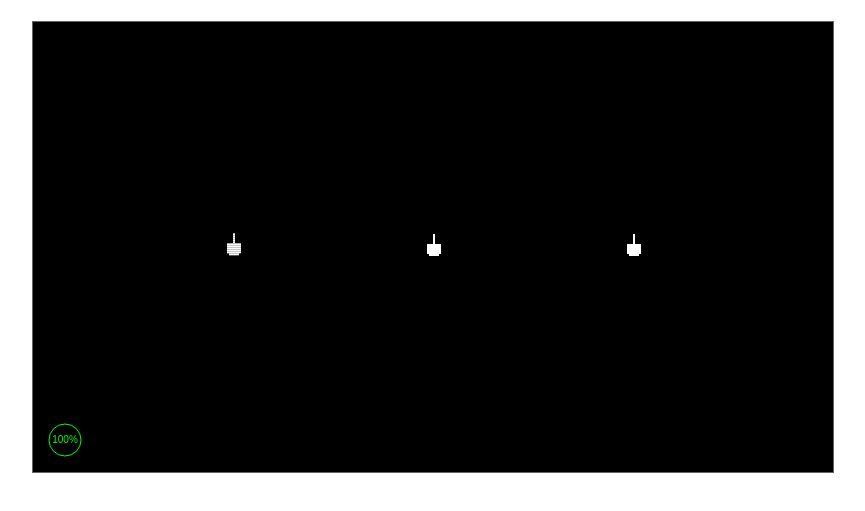
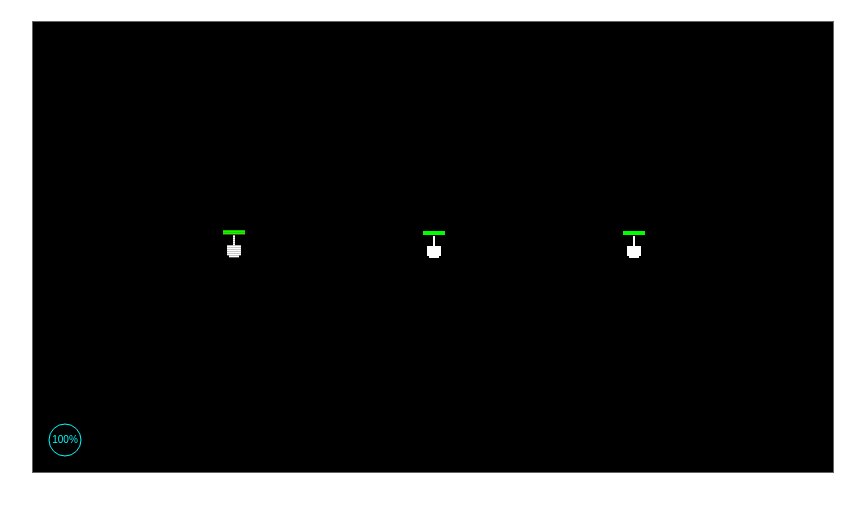
Before and after one commit to chenying-wang/Tank-Game, a plain HTML site: page index.html in a window 1280 px wide. Shown: the part 59-570 px from the top of the page, without its empty margins (207-1072 px from the left). Drawn offline with Linux system fonts and the light colour scheme.

Commit message:
Fix bugs

```diff
--- a/index.html
+++ b/index.html
@@ -28,6 +28,7 @@
     <script src="js/pattern/bullet_pattern.js" async="async"></script>
     <script src="js/pattern/cooldown_indicator.js" async="async"></script>
     <script src="js/pattern/font.js" async="async"></script>
+    <script src="js/pattern/hp_indicator.js" async="async"></script>
     <script src="js/pattern/tank_pattern.js" async="async"></script>
 
     <!-- util -->
--- a/js/config/config.js
+++ b/js/config/config.js
@@ -19,8 +19,8 @@ const Config = {
     GRID_X: 400,
     GRID_Y: 225,
 
-    // entity
-    ENTITY_COLOR: 'rgb(255, 255, 255)',
+    // pattern
+    PATTERN_COLOR: 'rgb(255, 255, 255)',
 
     // tank
     TANK_NUMBER: 3,
@@ -29,7 +29,7 @@ const Config = {
     TANK_SPEED: 20,
     TANK_COLOR: 'rgb(255, 255, 255)',
     TANK_HP: 10,
-    TANK_COOLDOWN: 2,
+    TANK_COOLDOWN: 1,
 
     // bullet
     BULLET_WIDTH: 1,
@@ -39,7 +39,12 @@ const Config = {
     BULLET_ATTACK: 1,
 
     // cd
-    CD_COLOR: 'rgb(0, 255, 0)'
+    CD_COLOR: 'rgb(0, 255, 255)',
+
+    // hp
+    HP_HEIGHT: 2,
+    HP_COLOR: 'rgb(255, 0, 0)',
+    HP_COLOR_REMAIN: 'rgb(0, 255, 0)'
 }
 
 configInit()
--- a/js/entity/entity.js
+++ b/js/entity/entity.js
@@ -9,7 +9,6 @@ class Entity {
         this.patterns = []
         this.size = Vector.new(1, 1)
         this.speed = Vector.new()
-        this.color = Config.ENTITY_COLOR
     }
 
     static new(...args) {
--- a/js/entity/tank.js
+++ b/js/entity/tank.js
@@ -6,14 +6,15 @@ class Tank extends Entity {
 
         this.id = id
         this.patterns.push(TankPattern.new(this))
+        if(this.id == 'player') {
+            this.patterns.push(CooldownIndicator.new(this, Vector.new(16, 16), this.game.origin))
+        }
+        this.patterns.push(HpIndicator.new(this, Vector.new(0, Math.floor(Config.TANK_HEIGHT / 1.5))))
 
         this.size.set(Config.TANK_WIDTH, Config.TANK_HEIGHT)
         this.speed.set(0, Config.TANK_SPEED)
         this.hp = Config.TANK_HP
         this.cd = 0
-        if(this.id == 'player') {
-            this.patterns.push(CooldownIndicator.new(this))
-        }
     }
 
     cooldown() {
--- a/js/game/pixel_game.js
+++ b/js/game/pixel_game.js
@@ -25,6 +25,7 @@ class PixelGame {
     _initGrid(grid) {
         this.unitWidth = this.total.x / grid.x
         this.unitHeight = this.total.y / grid.y
+        this.origin = Entity.new(this, Vector.new(0, 0))
     }
 
     _initTimer() {
@@ -52,7 +53,7 @@ class PixelGame {
 
         const origin = Vector.new(
             (position.x + 0.5) * this.unitWidth,
-            this.total.y - (position.y + 1.5) * this.unitHeight
+            this.total.y - (position.y + 0.5) * this.unitHeight
         )
         this.ctx.translate(origin.x, origin.y)
         this.ctx.rotate(angle * Math.PI / 180)
@@ -63,7 +64,7 @@ class PixelGame {
             for(let j = 0; j < size.y; j++) {
                 offsetX = i - size.x / 2
                 offsetY = j - size.y / 2
-                if(style === undefined || style[j][i] !== 0) {
+                if(style === undefined || style[j][i] != 0) {
                     this.ctx.fillRect(
                         offsetX * this.unitWidth,
                         offsetY * this.unitHeight,
--- a/js/main.js
+++ b/js/main.js
@@ -13,7 +13,7 @@ const debugDraw = () => {
     const y = Number.parseInt(document.querySelector('#y').value)
     const w = Number.parseInt(document.querySelector('#w').value)
     const h = Number.parseInt(document.querySelector('#h').value)
-    window.debugTankGame.draw(Vector.new(x, y), 'rgb(255, 255, 255)', Vector.new(w, h))
+    window.debugTankGame.drawRect(Vector.new(x, y), 'rgb(255, 255, 255)', Vector.new(w, h))
 }
 
 const debugDrawArc = () => {
--- a/js/pattern/arc.js
+++ b/js/pattern/arc.js
@@ -1,8 +1,8 @@
 "use strict"
 
 class Arc extends Pattern {
-    constructor(parent) {
-        super(parent)
+    constructor(parent, offset = Vector.new(0, 0), anchor = parent) {
+        super(parent, offset, anchor)
 
         this.radius = 1
         this.start = 0
@@ -10,6 +10,8 @@ class Arc extends Pattern {
     }
 
     _drawPattern() {
+        super._drawPattern()
+
         this.game.drawArc(this.position, this.color, this.radius, this.start, this.angle)
     }
 }
--- a/js/pattern/bullet_pattern.js
+++ b/js/pattern/bullet_pattern.js
@@ -10,6 +10,8 @@ class BulletPattern extends Pattern {
     }
 
     _drawPattern() {
+        super._drawPattern()
+
         this.game.drawRect(this.position, this.color, this.size, this.parent.speed.angle())
     }
 }
--- a/js/pattern/cooldown_indicator.js
+++ b/js/pattern/cooldown_indicator.js
@@ -1,11 +1,10 @@
 "use strict"
 
 class CooldownIndicator extends Pattern {
-    constructor(parent) {
-        super(parent)
+    constructor(parent, offset = Vector.new(0, 0), anchor = parent) {
+        super(parent, offset, anchor)
 
         this.mode = 'tree'
-        this.position = Vector.new(16, 16)
 
         this.ring = Arc.new(this)
         this.ring.radius = 8
@@ -18,6 +17,8 @@ class CooldownIndicator extends Pattern {
     }
 
     _drawPattern() {
+        super._drawPattern()
+
         this.ring.angle = 360 - (this.parent.cd / Config.TANK_COOLDOWN) * 360
         this.font.text = Math.round(100 * (1 - this.parent.cd / Config.TANK_COOLDOWN)) + '%'
     }
--- a/js/pattern/font.js
+++ b/js/pattern/font.js
@@ -1,13 +1,15 @@
 "use strict"
 
 class Font extends Pattern {
-    constructor(parent) {
-        super(parent)
+    constructor(parent, offset = Vector.new(0, 0), anchor = parent) {
+        super(parent, offset, anchor)
 
         this.text = ''
     }
 
     _drawPattern() {
+        super._drawPattern()
+
         this.game.drawFont(this.position, this.text)
     }
 }
--- /dev/null
+++ b/js/pattern/hp_indicator.js
@@ -0,0 +1,22 @@
+"use strict"
+
+class HpIndicator extends Pattern {
+    constructor(parent, offset = Vector.new(0, 0), anchor = parent) {
+        super(parent, offset)
+
+        this.mode= 'rect'
+        this.size.set(Config.TANK_WIDTH, Config.HP_HEIGHT)
+        this.style = Array(Config.HP_HEIGHT).fill(Array(Config.TANK_WIDTH).fill(1))
+        this.color = Config.HP_COLOR
+        this.color_remain = Config.HP_COLOR_REMAIN
+    }
+
+    _drawPattern() {
+        super._drawPattern()
+
+        let sizeX = Math.round(Config.TANK_WIDTH * this.parent.hp / Config.TANK_HP)
+        this.style = Array(Config.HP_HEIGHT).fill(this.style[0].fill(0, sizeX, Config.TANK_WIDTH))
+        this.game.drawRect(this.position, this.color, this.size, Entity.UP)
+        this.game.drawRect(this.position, this.color_remain, this.size, Entity.UP, this.style)
+    }
+}
--- a/js/pattern/pattern.js
+++ b/js/pattern/pattern.js
@@ -1,13 +1,16 @@
 "use strict"
 
 class Pattern {
-    constructor(parent) {
+    constructor(parent, offset = Vector.new(0, 0), anchor = parent) {
         this.parent = parent
+        this.offset = offset
+        this.anchor = anchor || this.parent
         this.game = parent.game
 
         this.mode = 'none'
-        this.position = parent.position
+        this.position = this.anchor.position.add(this.offset)
         this.size = Vector.new(1, 1)
+        this.color = Config.PATTERN_COLOR
         this.patterns = []
     }
 
@@ -16,12 +19,16 @@ class Pattern {
     }
 
     draw() {
+        if(this.mode == 'none') return
         this._drawPattern()
-        if(this.mode == 'none') return
         if(this.mode == 'tree') {
             for (let pattern of this.patterns) {
                 pattern._drawPattern()
             }
         }
     }
+
+    _drawPattern() {
+        this.position = this.anchor.position.add(this.offset)
+    }
 }
--- a/js/pattern/tank_pattern.js
+++ b/js/pattern/tank_pattern.js
@@ -1,8 +1,8 @@
 "use strice"
 
 class TankPattern extends Pattern {
-    constructor(parent) {
-        super(parent)
+    constructor(parent, offset = Vector.new(0, 0)) {
+        super(parent, offset)
 
         this.mode = 'rect'
         this.size.set(Config.TANK_WIDTH, Config.TANK_HEIGHT)
@@ -23,6 +23,8 @@ class TankPattern extends Pattern {
     }
 
     _drawPattern() {
+        super._drawPattern()
+
         this.game.drawRect(this.position, this.color,
             this.size, this.parent.speed.angle(), this.style)
     }
```
